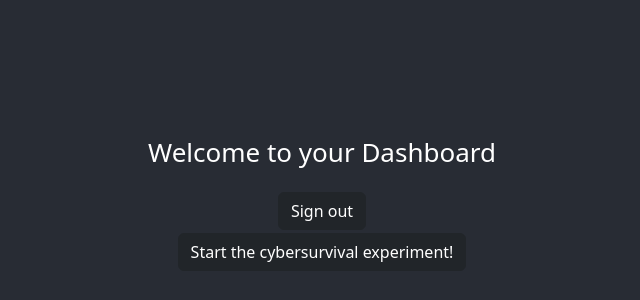
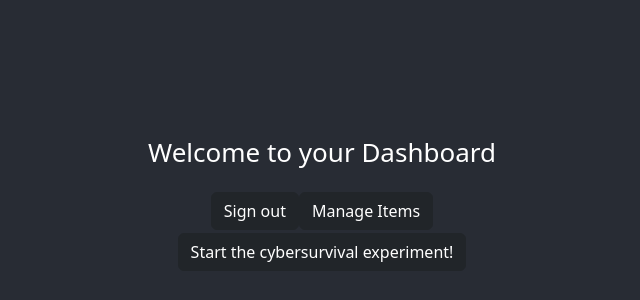
Before and after one commit to jacobwysocki/Cybersurvival-Task, a React (Create React App) app in the folder app/: page /dashboard in a window 1280 px wide. Shown: the part 198-498 px from the top of the page, without its empty margins (318-958 px from the left). Built offline with nearby package versions, Linux system fonts and the light colour scheme; sample sign-in values are in the browser's storage.

Commit message:
Adding the AdminItem button

```diff
--- a/app/src/components/Dashboard.js
+++ b/app/src/components/Dashboard.js
@@ -44,6 +44,13 @@ function Dashboard(props) {
                     type="submit">
                         Manage Users
                     </Button>}
+                    <Button as={Link} to="/AdminItems" className="button"
+                    variant="dark"
+                    type="submit">
+                        Manage Items
+                    </Button>
+
+
                 <div>
                     <Button as={Link} to="/startExperiment" className="button"
                     variant="dark"
```
